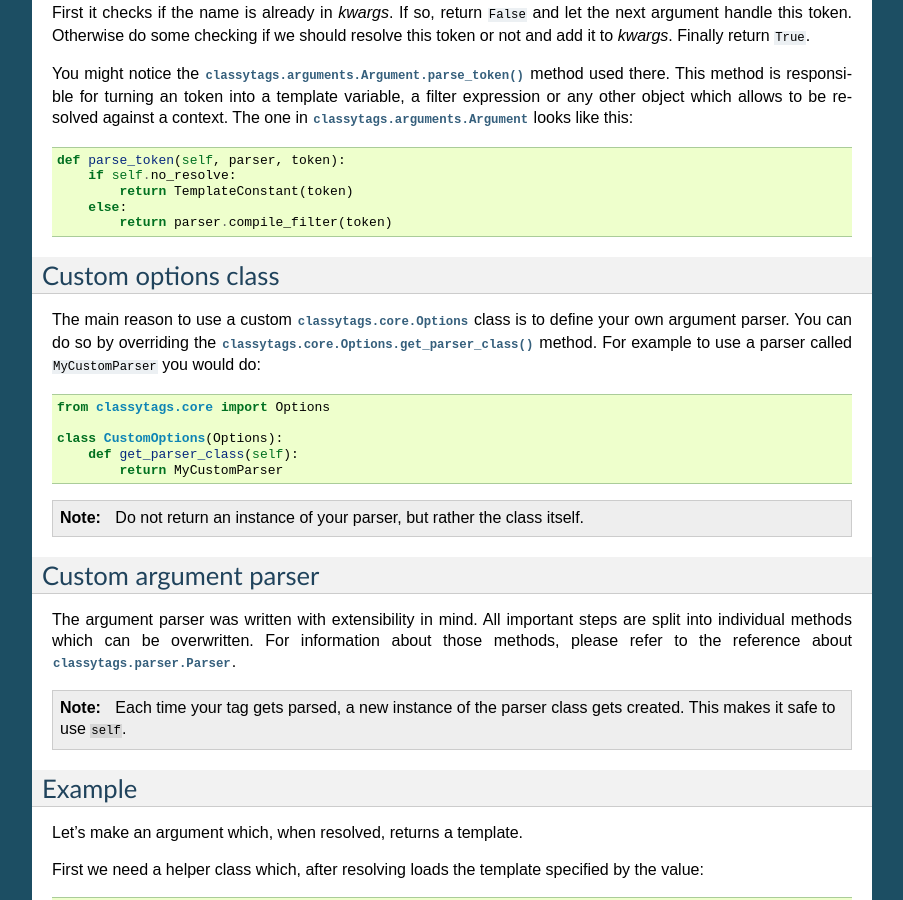
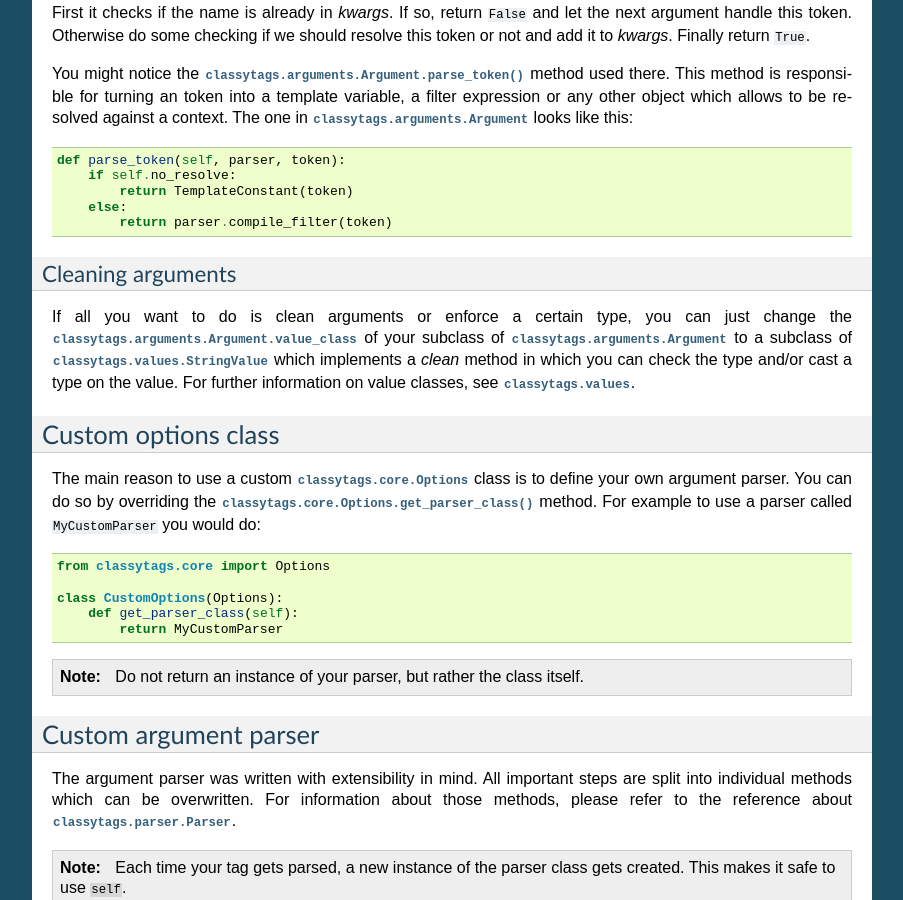
Before and after one commit to django-cms/django-classy-tags, a Sphinx documentation site: the page built from docs/extend.rst, in a window 1280 px wide and 900 px high, scrolled down 784 px. Shown: the whole window, without its empty margins (198-1101 px from the left). Built offline with Sphinx 7.4.7, drawn with Linux system fonts in a browser that asks for light colours.

Commit message:
improved documentation of value classes

```diff
--- a/docs/extend.rst
+++ b/docs/extend.rst
@@ -60,6 +60,16 @@ this::
         else:
             return parser.compile_filter(token)
 
+
+Cleaning arguments
+------------------
+
+If all you want to do is clean arguments or enforce a certain type, you can
+just change the :attr:`classytags.arguments.Argument.value_class` of your
+subclass of :class:`classytags.arguments.Argument` to a subclass of
+:class:`classytags.values.StringValue` which implements a `clean` method in
+which you can check the type and/or cast a type on the value. For further
+information on value classes, see :mod:`classytags.values`.
 
 ********************
 Custom options class
--- a/docs/reference.rst
+++ b/docs/reference.rst
@@ -431,7 +431,7 @@ Utility classes and methods for django-classy-tags.
 :mod:`classytags.values`
 ************************
 
-.. module:: classytags.value
+.. module:: classytags.values
 
 .. class:: StringValue(var)
 
```
